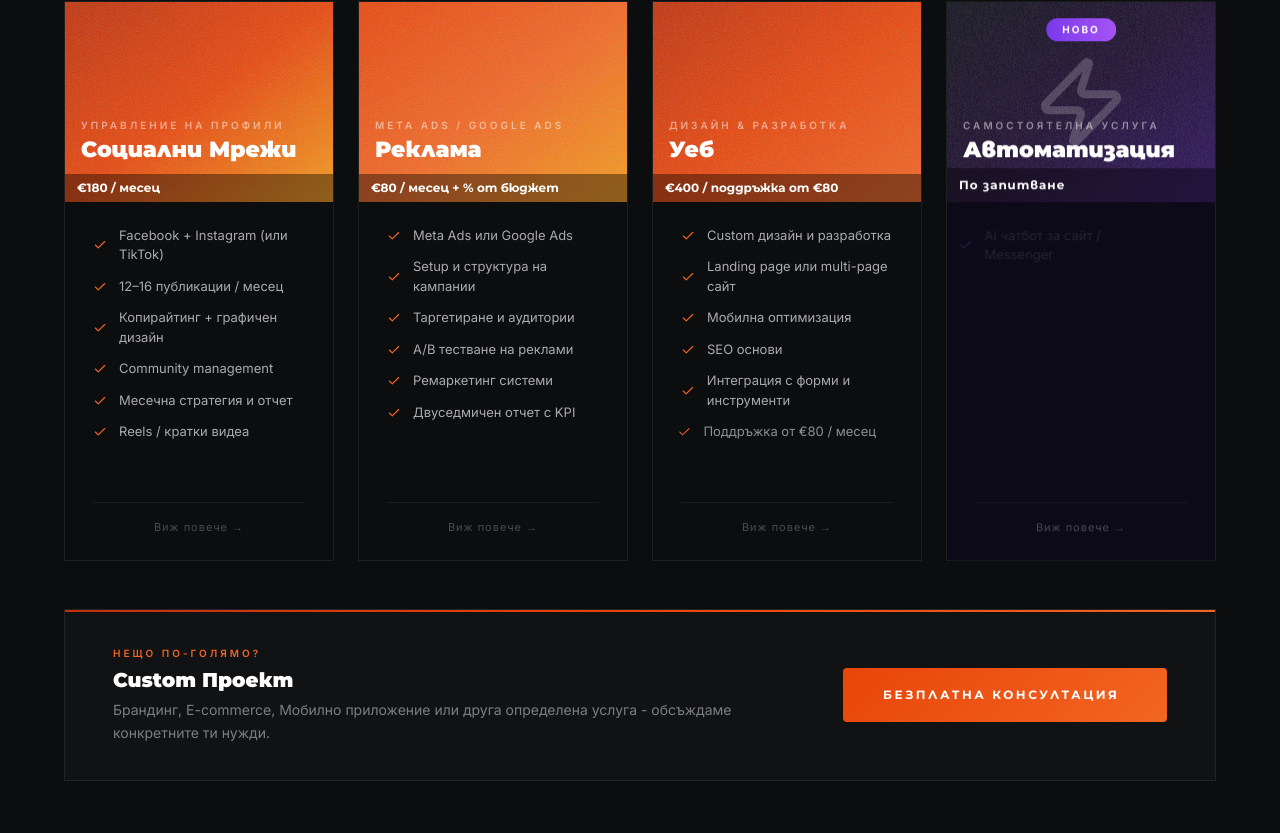
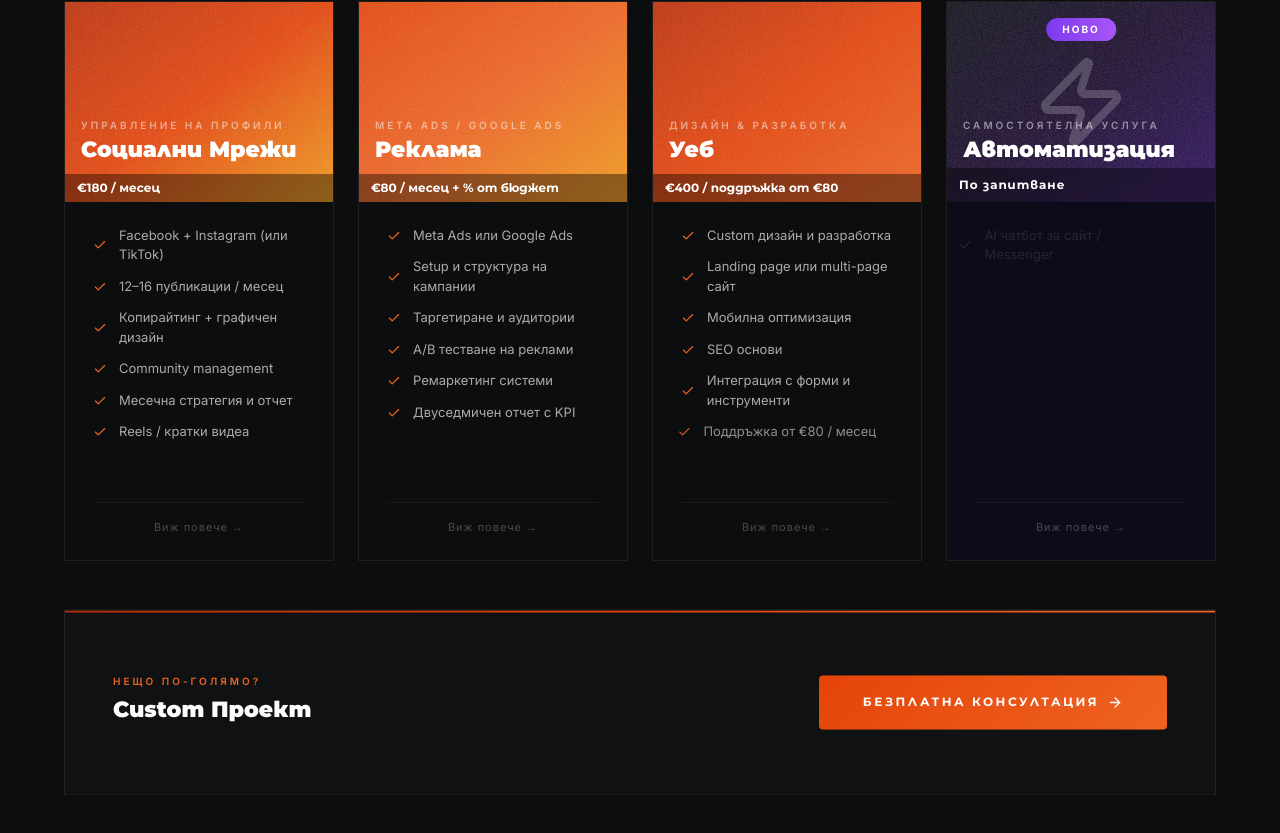
Before and after one commit to emobugs/digital-effect, a Next.js app: page / in a window 1280 px wide. Shown: the part 3279-4112 px from the top of the page. Built offline with nearby package versions, Linux system fonts and the light colour scheme.

Commit message:
animation timing

```diff
--- a/src/components/sections/Packages.tsx
+++ b/src/components/sections/Packages.tsx
@@ -413,8 +413,8 @@ export default function Packages() {
 			{
 				opacity: 1,
 				y: 0,
-				duration: 1.7,
-				stagger: 0.6,
+				duration: 1.3,
+				stagger: 0.55,
 				ease: "power2.out",
 				scrollTrigger: {
 					trigger: el,
@@ -431,7 +431,7 @@ export default function Packages() {
 				duration: 0.4,
 				stagger: 0.15,
 				ease: "power2.out",
-				delay: 0.5, // изчакай картите да влязат
+				delay: 0.5, // изчаква картите да влязат
 				scrollTrigger: {
 					trigger: el, // същия trigger като картите
 					start: "top 50%",
@@ -473,22 +473,40 @@ export default function Packages() {
 			</div>
 
 			{/* CUSTOM CTA BANNER */}
-			<div className="max-w-7xl mx-auto mt-12 relative border border-white/[0.07] bg-dark-surface overflow-hidden text-center md:text-left">
+			<div className="card max-w-7xl mx-auto mt-12 relative border border-white/[0.07] bg-dark-surface overflow-hidden text-center md:text-left">
 				<div className="absolute top-0 left-0 right-0 h-[2px] bg-gradient-to-r from-[#c0300a] via-[#e8450a] to-[#f26522]" />
-				<div className="flex flex-col md:flex-row items-start md:items-center justify-between px-4 md:px-12 py-9 gap-6">
-					<div>
+				<div className="flex flex-col md:flex-row items-center md:items-center justify-between px-4 md:px-12 py-9 gap-6">
+					<div className="">
 						<p className="text-[10px] font-semibold tracking-[3px] uppercase text-[#f26522] mb-1">
 							Нещо по-голямо?
 						</p>
-						<h3 className="font-display font-black text-[20px] mb-1">Custom Проект</h3>
-						<p className="text-[14px] text-white/45 leading-relaxed">
-							Брандинг, E-commerce, Мобилно приложение или друга определена услуга -
-							обсъждаме конкретните ти нужди.
-						</p>
+						<h3 className="font-display font-black text-[22px] mb-4 md:mb-1">
+							Custom Проект
+						</h3>
+					</div>
+					<div className="flex-1">
+						{/* Pills */}
+						<div className="flex flex-wrap gap-2 justify-center md:justify-center">
+							{[
+								"Брандинг & Лого",
+								"E-commerce",
+								"Мобилно Приложение",
+								"Консултация",
+								"Анализ на Конкуренция",
+								"Стратегия от Нулата",
+							].map((pill) => (
+								<span
+									key={pill}
+									className="flip-feature bubbles px-4 py-1.5 rounded-full border border-white/[0.1] text-[12px] text-white/50 tracking-[0.5px]"
+								>
+									{pill}
+								</span>
+							))}
+						</div>
 					</div>
 					<a
 						href="#cta"
-						className="btn-primary whitespace-nowrap flex items-center md:w-auto w-full gap-2"
+						className="btn-primary whitespace-nowrap flex items-center md:w-auto w-full justify-center gap-2 flex-shrink-0"
 					>
 						Безплатна консултация
 						<ArrowRight className="w-4 h-4" />
```
